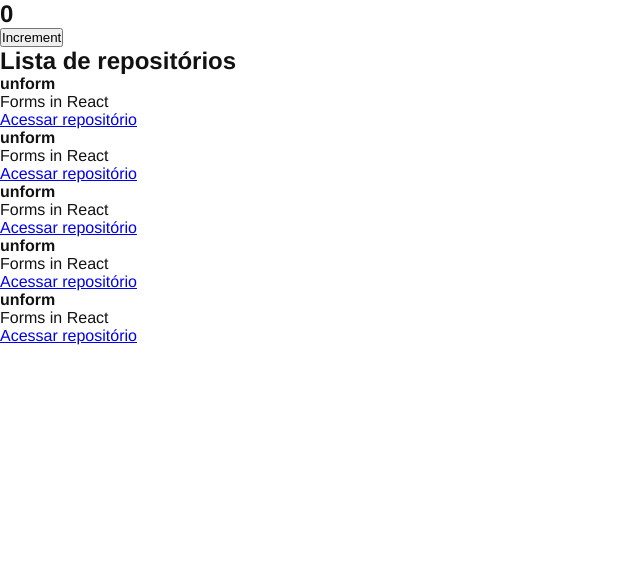
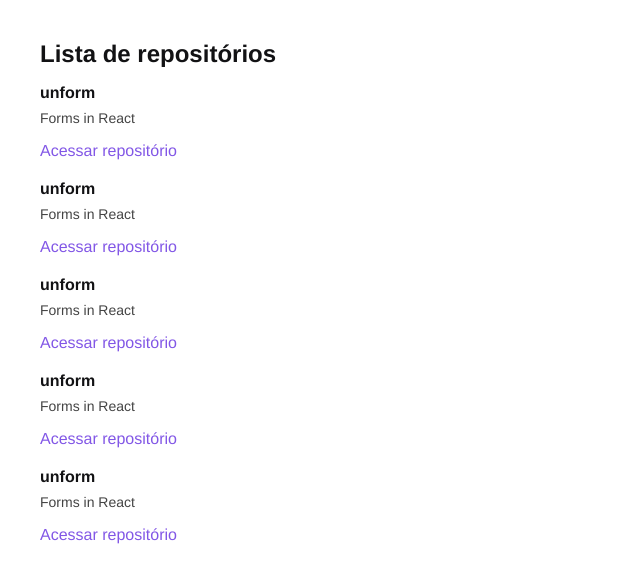
Before and after one commit to JeanLincoln/01-github-explorer, a React app: page / in a window 1280 px wide. Shown: the top 582 px of the page, without its empty margins (0-640 px from the left). Built offline with nearby package versions, Linux system fonts and the light colour scheme.

Commit message:
Adicionado estilizacoes para o repositoryList

```diff
--- a/src/App.jsx
+++ b/src/App.jsx
@@ -1,4 +1,3 @@
-import { Counter } from './components/Counter'
 import { RepositoryList } from './components/RepositoryList'
 import './styles/global.scss'
 
@@ -6,7 +5,6 @@
 {
     return(
         <>
-            <Counter/>
             <RepositoryList/>
         </>
     )
--- a/src/components/Counter.jsx
+++ /dev/null
@@ -1,19 +0,0 @@
-import {useState} from 'react'
-
-export function Counter(){
-
-    let [counter,setCounter] = useState(0)
-
-    function increment () {
-        setCounter(++counter)
-    }
-
-    return(
-        <div>
-            <h2>{counter}</h2>
-            <button type="button" onClick={increment}>
-                Increment
-            </button>
-        </div>
-    )
-}
--- a/src/components/RepositoryList.jsx
+++ b/src/components/RepositoryList.jsx
@@ -1,4 +1,5 @@
 import { RepositoryItem } from "./RepositoryItem"
+import '../styles/repositories.scss'
 
 const repository ={
     name:'unform',
--- /dev/null
+++ b/src/styles/repositories.scss
@@ -0,0 +1,30 @@
+section.repository-list{
+    margin: 40px;
+
+    h1{
+        margin-bottom:16px;
+    }
+
+    ul{
+        list-style: none;
+    }
+
+    li{
+        & + li {
+            margin-top: 20px;
+        }
+
+        p{
+            font-size:14px;
+            color:#444;
+            margin-top: 8px;
+        }
+
+        a{
+            display: inline-block;
+            margin-top: 16px;
+            text-decoration: none;
+            color: #8257e6;
+        }
+    }
+}
```
